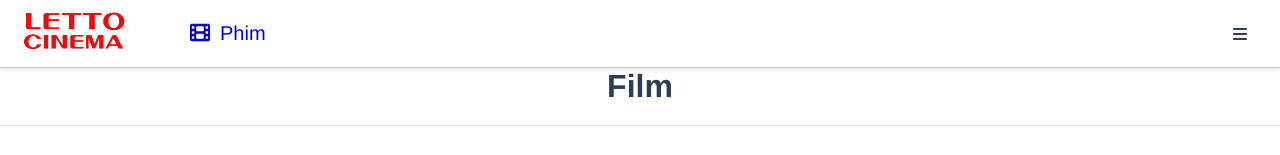
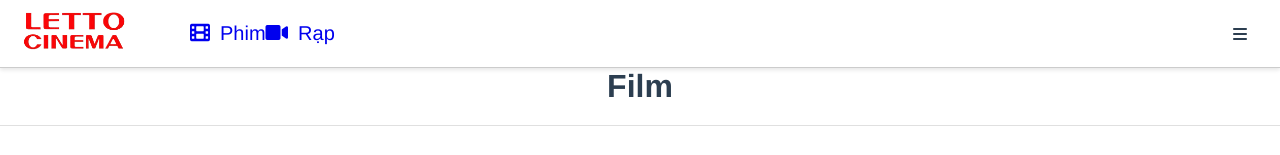
Before and after one commit to Vtthuonggg/letto_cinema, a Vue app: page /film in a window 1280 px wide. Shown: the top 155 px of the page. Built offline with nearby package versions, Linux system fonts and the light colour scheme.

Commit message:
navbar-list

```diff
--- a/src/components/Navbar.vue
+++ b/src/components/Navbar.vue
@@ -4,6 +4,7 @@
         <li class="nav-image">
         <img src="../assets/logo.png" alt="Letto logo" class="logo" />
       </li>
+
       <li class="nav-film">
         <router-link
           to="/film"
@@ -12,9 +13,16 @@
         <span class="fa-solid fa-film"></span>Phim
         </router-link>
       </li>
-      <li>
 
+      <li class="nav-cine">
+        <router-link
+          to="/cinema"
+          active-class="active-link"
+          exact-active-class="exact-active-link">
+        <span class="fa-solid fa-video"></span>Rạp
+        </router-link>
       </li>
+
       <li class="nav-toggle">
         <button class="icon-button" @click="$emit('toggle-menu')"><i class="fa-solid fa-bars"></i></button>
       </li>
```
